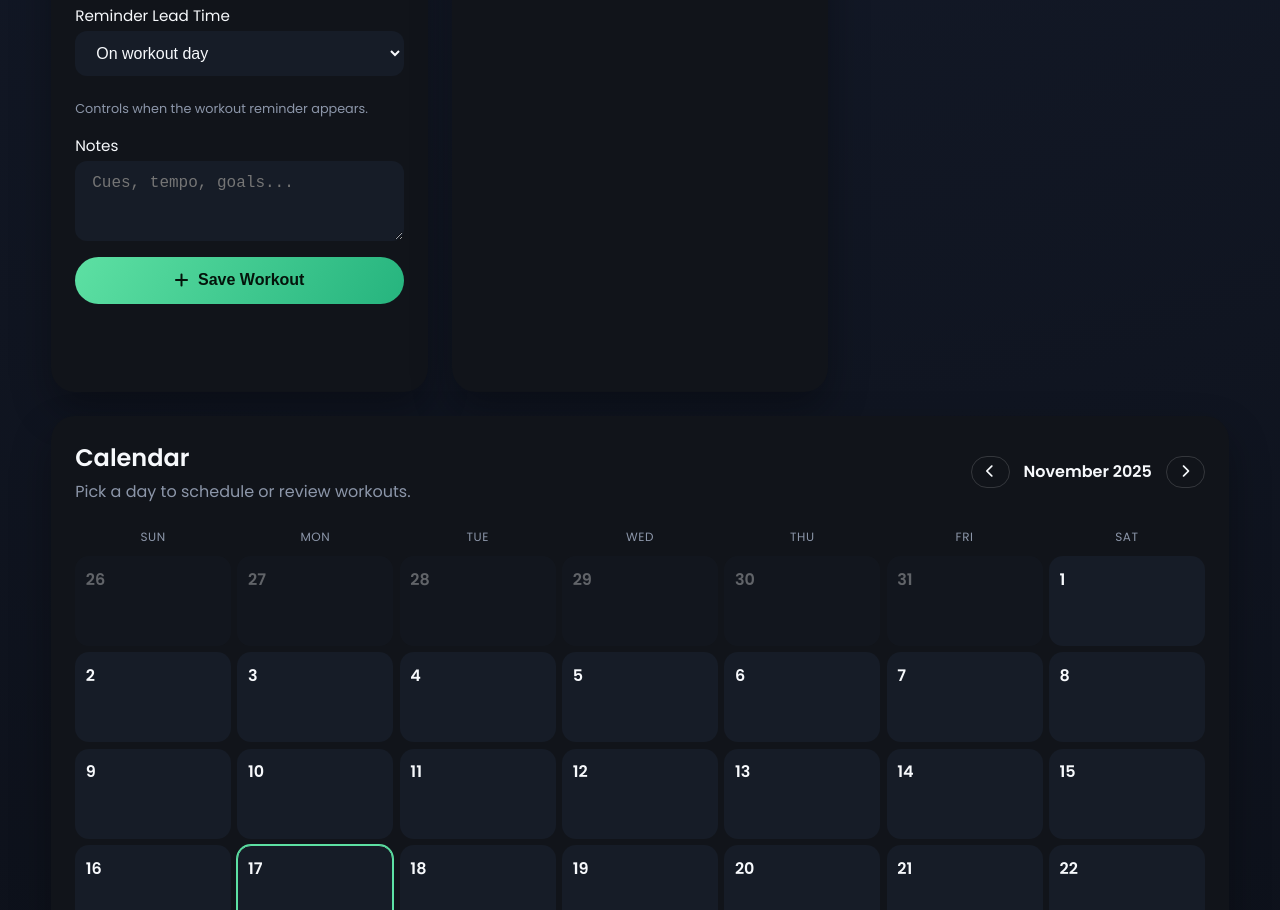
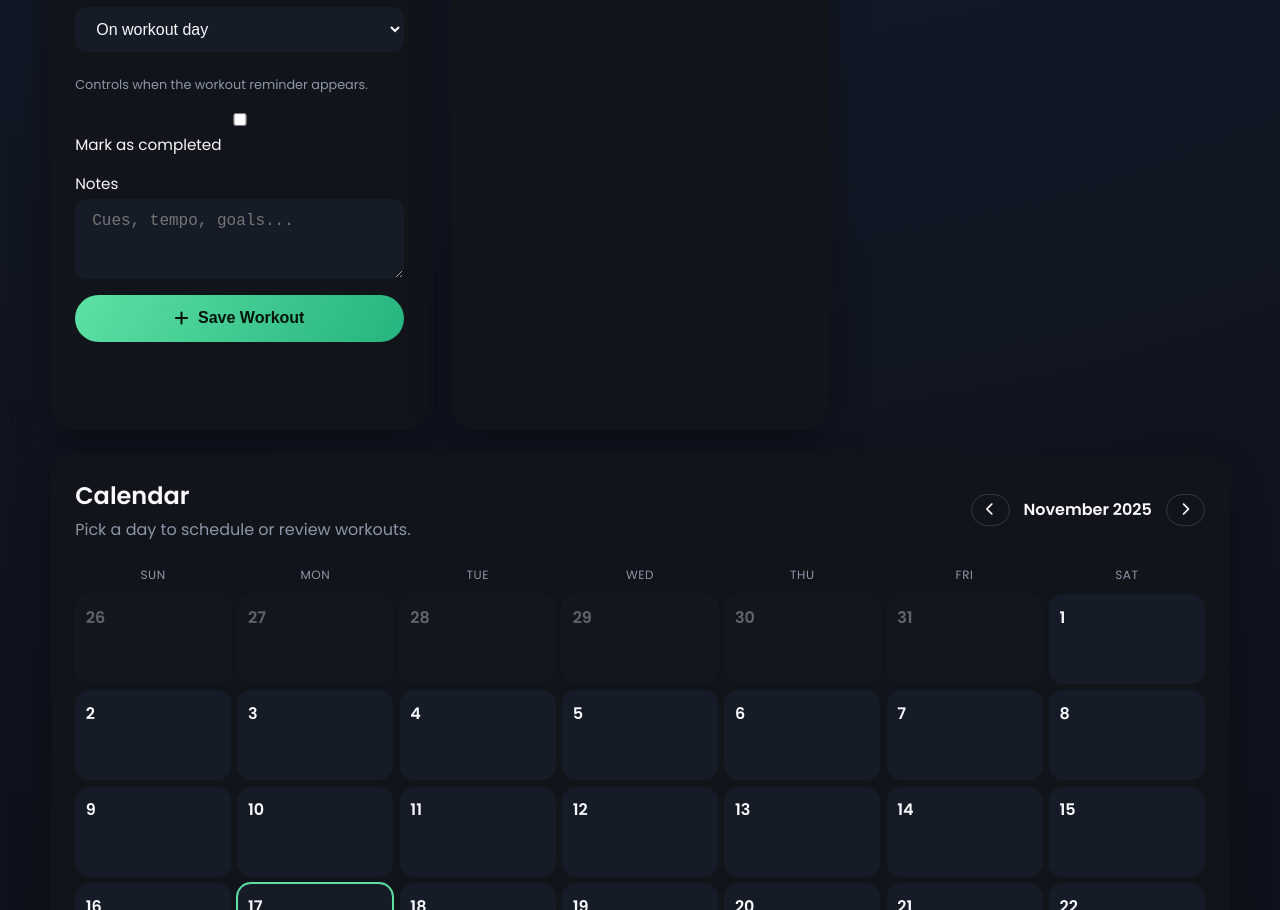
Before and after one commit to Mnhhsjjewn72733/Fitness-Tracker, a plain HTML site: page index.html in a window 1280 px wide. Shown: the part 1375-2285 px from the top of the page. Drawn offline with nearby package versions, Linux system fonts and the light colour scheme; a small style sheet from the web is missing.

Commit message:
Update index.html

```diff
--- a/index.html
+++ b/index.html
@@ -28,9 +28,9 @@
           <p>Track, remind, and visualize every workout.</p>
         </div>
       </div>
-      <div class="summary-cards" id="summaryCards">
+      <!-- <div class="summary-cards" id="summaryCards">
         <!-- Populated by JS -->
-      </div>
+      <!-- </div> -->
     </header>
 
     <main class="layout">
@@ -210,6 +210,10 @@
             <small class="field-error" data-error-for="reminderOffset"></small>
             <small class="field-help">Controls when the workout reminder appears.</small>
           </label>
+          <label class="checkbox-label">
+            <input type="checkbox" name="completed" />
+            <span>Mark as completed</span>
+          </label>
           <label>
             Notes
             <textarea
```
